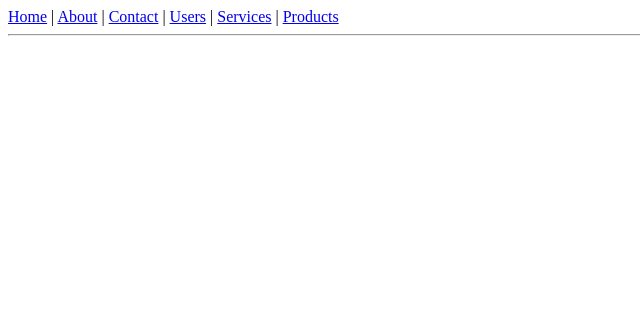
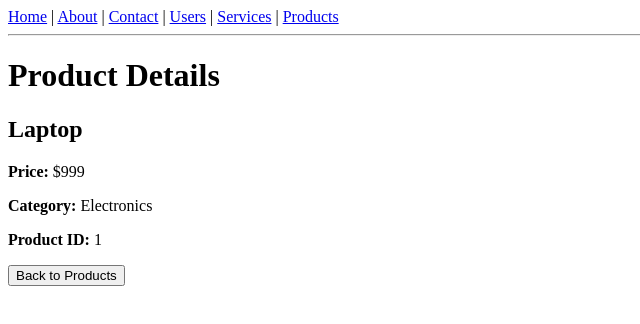
Before and after one commit to HaithamAbuDraz/react-learning-journey, a React (Vite) app: page /products/1 in a window 1280 px wide. Shown: the top 324 px of the page, without its empty margins (0-640 px from the left). Built offline with nearby package versions, Linux system fonts and the light colour scheme.

Commit message:
Add Products and ProductDetails routes to React Router challenge

```diff
--- a/src/challenges/12-react-router/ReactRouterChallenge.jsx
+++ b/src/challenges/12-react-router/ReactRouterChallenge.jsx
@@ -7,6 +7,8 @@ import Users from '../../lessons/12-react-router/pages/Users';
 import UserProfile from '../../lessons/12-react-router/pages/UserProfile';
 import Services from './pages/Services';
 import ServiceDetail from './pages/ServiceDetail';
+import Products from './pages/Products';
+import ProductDetails from './pages/ProductDetails';
 
 function ReactRouterChallenge() {
   return (
@@ -23,6 +25,8 @@ function ReactRouterChallenge() {
         <Route path='/users/:id' element={<UserProfile />} />
         <Route path='/services' element={<Services />} />
         <Route path='/services/:id' element={<ServiceDetail />} />
+        <Route path='/products' element={<Products />} />
+        <Route path='/products/:id' element={<ProductDetails />} />
       </Routes>
     </BrowserRouter>
   );
```
